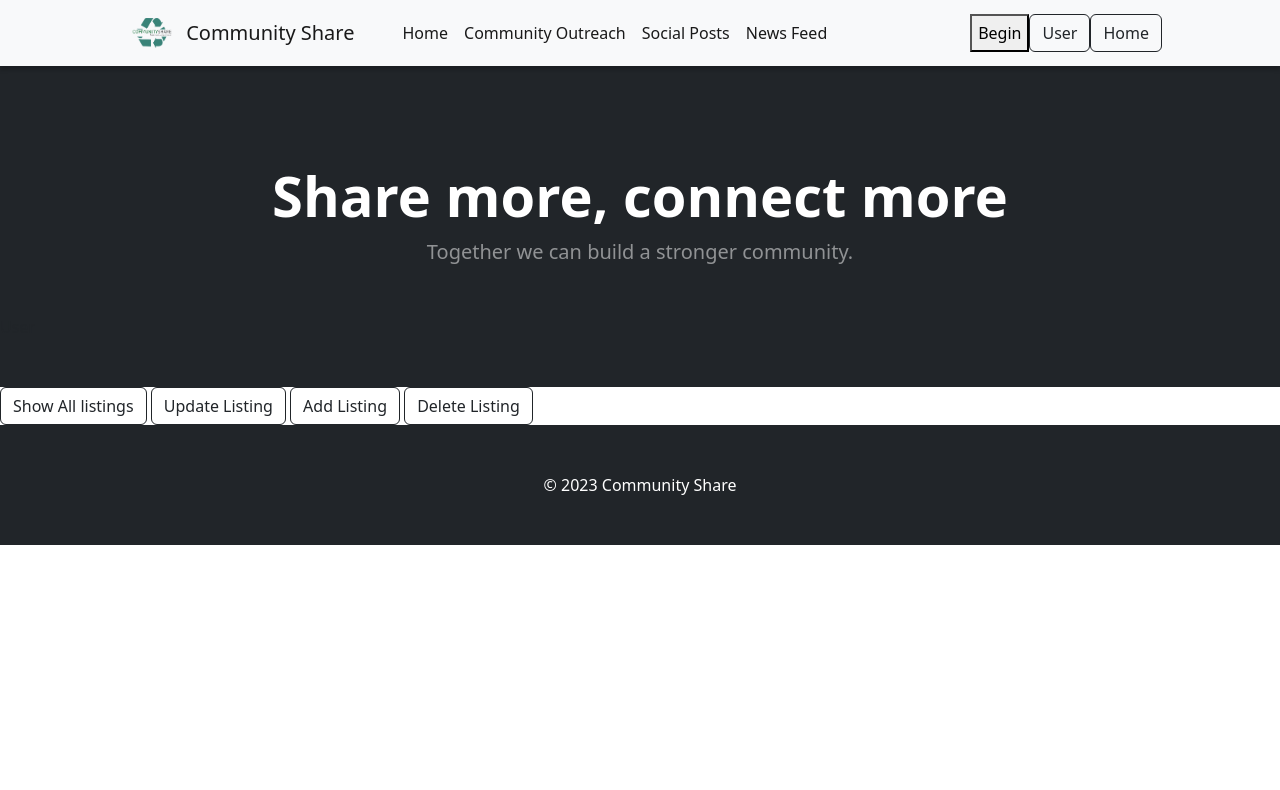
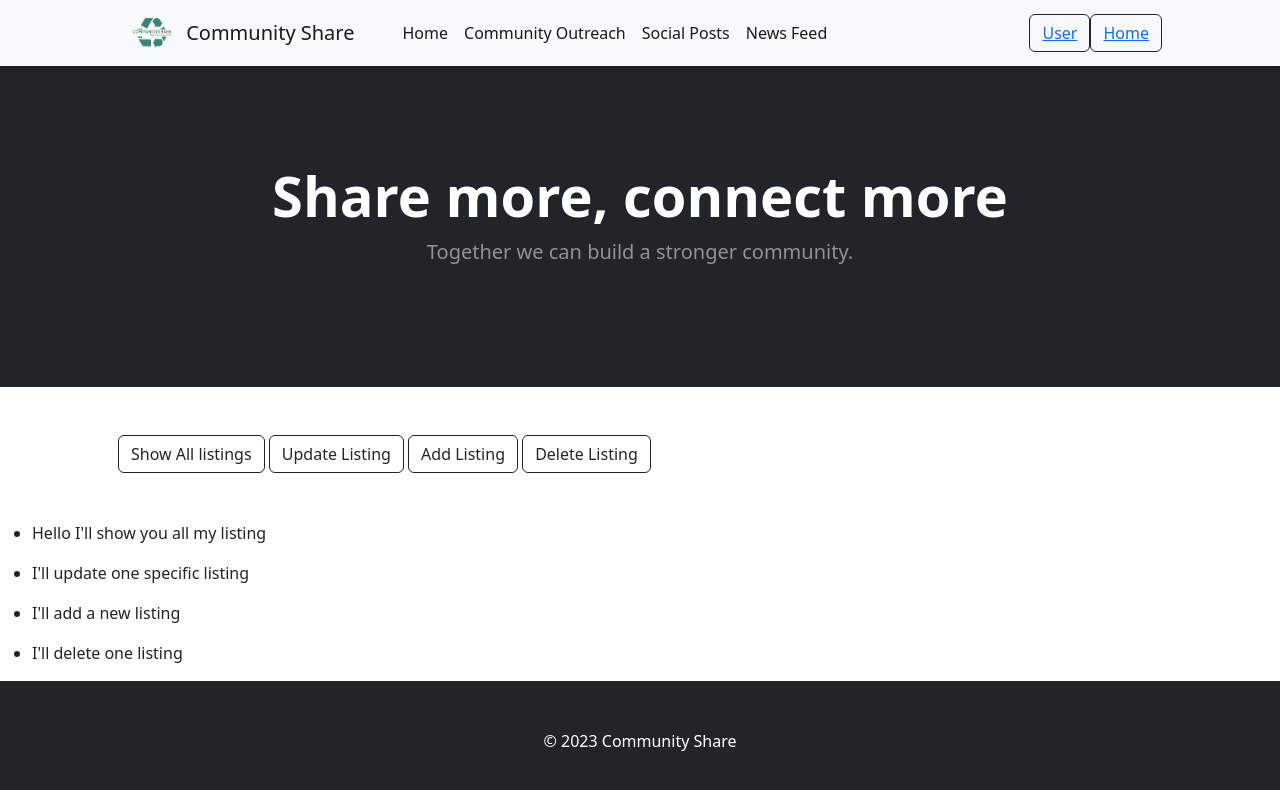
Before and after one commit to Thiefstep/Lap-2-Project, a plain HTML site: page client/user.html in a window 1280 px wide. Drawn offline with nearby package versions, Linux system fonts and the light colour scheme.

Commit message:
user and index files updated

```diff
--- a/client/user.html
+++ b/client/user.html
@@ -25,9 +25,8 @@
                         </ul>
                 </ul>
                 <form class="d-flex">
-                    <button id="start_button" onclick="window.location.href='./user.html';">Begin</button>
-                    <button class="btn btn-outline-dark" onclick="window.location.href='./user.html';">User</button>
-                    <button class="btn btn-outline-dark" href="./user.html">Home</button>
+                    <button class="btn btn-outline-dark"><a href="./user.html">User</a></button>
+                    <button class="btn btn-outline-dark"><a href="./index.html">Home</a></button>
                 </form>
             </div>
         </div>
@@ -42,17 +41,34 @@
         </div>User
     </header>
     <!-- Section-->
-    <button class="btn btn-outline-dark" >Show All listings</button>
-    <button class="btn btn-outline-dark">Update Listing</button>
-    <button class="btn btn-outline-dark" >Add Listing</button>
-    <button class="btn btn-outline-dark" >Delete Listing</button>
+    <div class="container px-4 px-lg-5 my-5">
+        <section>
+            <button class="btn btn-outline-dark">Show All listings</button>
+            <button class="btn btn-outline-dark">Update Listing</button>
+            <button class="btn btn-outline-dark">Add Listing</button>
+            <button class="btn btn-outline-dark">Delete Listing</button>
+        </section>
+    </div>
+    <div>
+        <section>
+            <ul id="show_listing">
+                <li> Hello I'll show you all my listing</li>
+            </ul>
+            <ul id="update_listing">
+                <li> I'll update one specific listing</li>
+            </ul>
+            <ul id="add_listing">
+                <li> I'll add a new listing</li>
+            </ul>
+            <ul id="delete_listing">
+                <li> I'll delete one listing</li>
+            </ul>
+        </section>
+    </div>
     <!-- Footer-->
     <footer class="py-5 bg-dark">
         <div class="container"><p class="m-0 text-center text-white"> &copy; 2023 Community Share</p></div>
     </footer>
-    <!-- Bootstrap core JS-->
-    <script src="https://cdn.jsdelivr.net/npm/bootstrap@5.2.3/dist/js/bootstrap.bundle.min.js"></script>
-    <!-- Core theme JS-->
-    <script src="js/scripts.js"></script>
+
 </body>
 </html>
```
Also changed, not shown: client/index.html (+2 -3 lines), client/assets/css/bootstrap.css, client/assets/css/index.css (line endings or trailing spaces), 1 other file.
